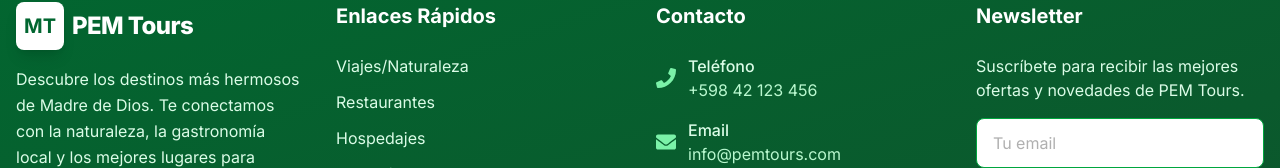
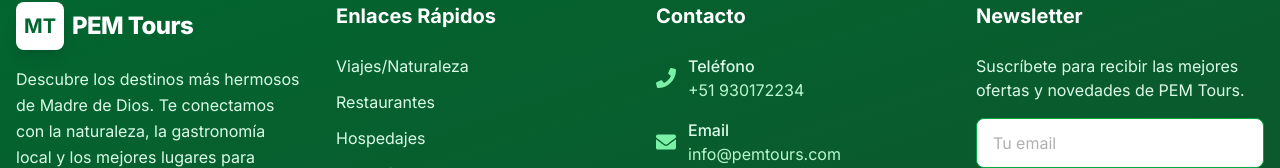
Before and after one commit to jaimestegenfot/maldonado_tours, a Next.js app: page / in a window 1280 px wide. Shown: the part 2246-2414 px from the top of the page. Built offline with nearby package versions, Linux system fonts and the light colour scheme.

Commit message:
nuemro actualizado

```diff
--- a/src/components/Footer.tsx
+++ b/src/components/Footer.tsx
@@ -83,7 +83,7 @@ export default function Footer() {
                 <FaPhone className="w-5 h-5 text-green-300 flex-shrink-0" />
                 <div>
                   <p className="text-green-100 font-medium">Teléfono</p>
-                  <p className="text-green-200">+598 42 123 456</p>
+                  <p className="text-green-200">+51 930172234</p>
                 </div>
               </div>
               <div className="flex items-center space-x-3">
```
